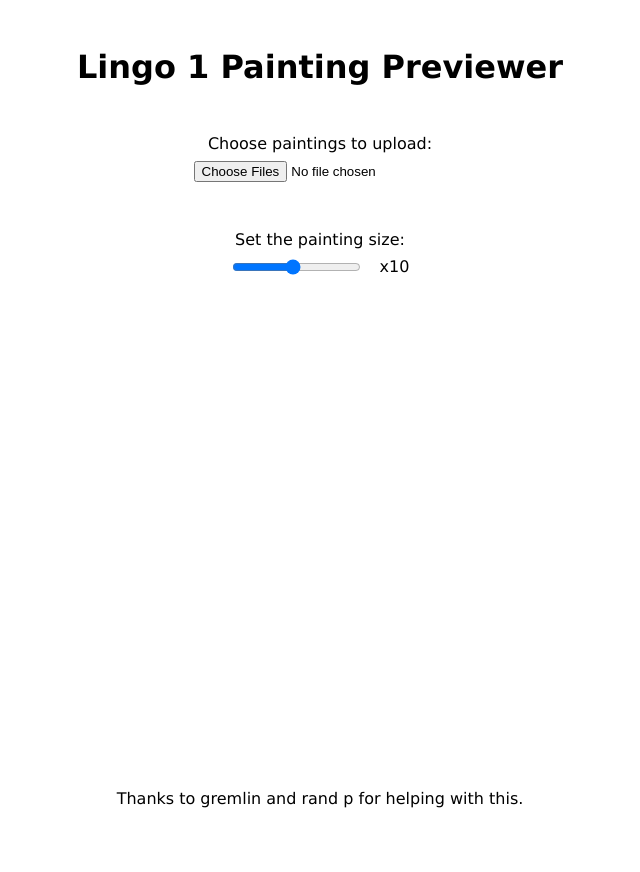
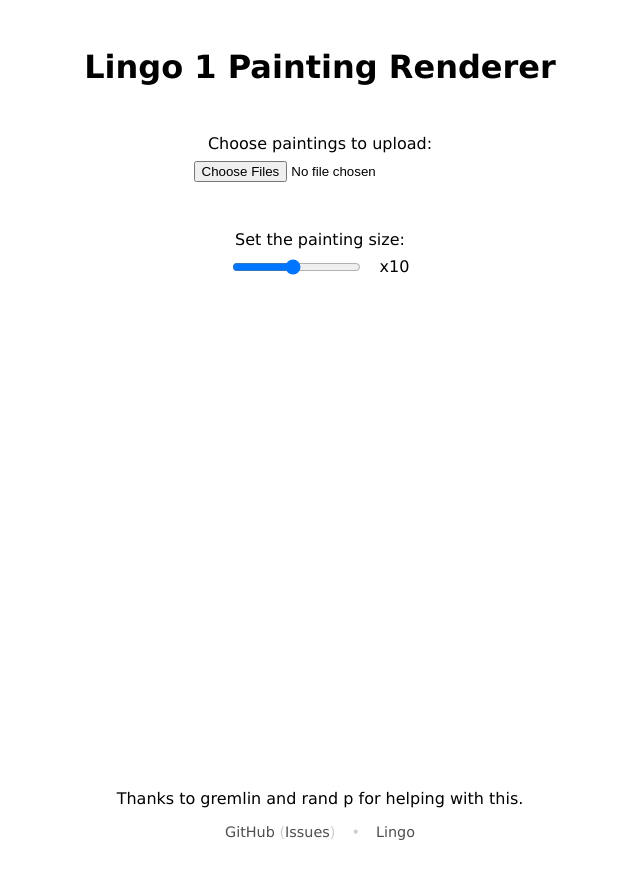
Before and after one commit to Kayliii/Lingo-Painting-Renderer, a plain HTML site: page index.html in a window 1280 px wide. Shown: the whole page, without its empty margins (320-960 px from the left). Before the commit the page ends 840 px from the top, so only its background shows below. Drawn offline with Linux system fonts and the light colour scheme.

Commit message:
Add files via upload

```diff
--- a/index.html
+++ b/index.html
@@ -3,14 +3,14 @@
 <head>
   <meta charset='utf-8'>
   <meta http-equiv='X-UA-Compatible' content='IE=edge'>
-  <title>Lingo 1 Painting Previewer</title>
+  <title>Lingo 1 Painting Renderer</title>
   <meta name='viewport' content='width=device-width, initial-scale=1'>
   <link rel='stylesheet' type='text/css' media='screen' href='main.css'>
 </head>
 <body>
   <main>
     <div id='settings'>
-      <h1>Lingo 1 Painting Previewer</h1>
+      <h1>Lingo 1 Painting Renderer</h1>
       <div id='picker'>
         <label for='paintings'>Choose paintings to upload:</label>
         <input type='file' id='paintings' name='paintings' accept='.tscn' multiple>
@@ -26,7 +26,13 @@
     <div id='gallery'></div>
   </main>
   <div id='credits'>
-    Thanks to gremlin and rand p for helping with this.
+    <p>
+      Thanks to gremlin and rand p for helping with this.
+    </p>
+    <ul id='foot'>
+      <li><a href='https://github.com/Kayliii/Lingo-Painting-Renderer'>GitHub</a> (<a href='https://github.com/Kayliii/Lingo-Painting-Renderer/issues'>Issues</a>)</li>
+      <li><a href='http://www.lingothegame.com/'>Lingo</a></li>
+    </ul>
   </div>
   <script src='meshlibs.js'></script>
   <script src='main.js'></script>
--- a/main.css
+++ b/main.css
@@ -29,12 +29,12 @@ h1 {
   text-align: center;
   padding: min(calc(var(--scale) * 0.25em), 1em);
   border-radius: 5px;
-  background-color: white;
+  background-color: rgb(187, 187, 187, 0);
   transition: background-color 0.15s linear;
 }
 
 #gallery > div:hover {
-  background-color: #bbb;
+  background-color: rgb(187, 187, 187);
 }
 
 #settings {
@@ -74,6 +74,34 @@ h1 {
   padding: 0 2em;
 }
 
+a {
+  text-decoration: none;
+  cursor: pointer;
+}
+
+a:hover {
+  text-decoration: underline;
+}
+
+#foot {
+  display: flex;
+  list-style: none;
+  width: fit-content;
+  margin: auto;
+  padding: 0;
+  font-size: 90%;
+  color: #cdcdcd;
+}
+
+#foot > li:not(:first-child)::before {
+  content: "•";
+  padding: 0 1rem;
+}
+
+a, a:visited {
+  color: #4e4e4e;
+}
+
 @media (prefers-color-scheme: dark) {
   body {
     background: #1b1b1b;
@@ -81,10 +109,18 @@ h1 {
   }
 
   #gallery > div {
-    background-color: #1b1b1b;
+    background-color: rgb(68, 68, 68, 0);
   }
 
   #gallery > div:hover {
-    background-color: #444;
+    background-color: rgb(68, 68, 68);
+  }
+
+  #foot {
+    color: #4e4e4e;
+  }
+
+  a, a:visited {
+    color: #cdcdcd;
   }
 }
```
Also changed, not shown: 1 other file.
